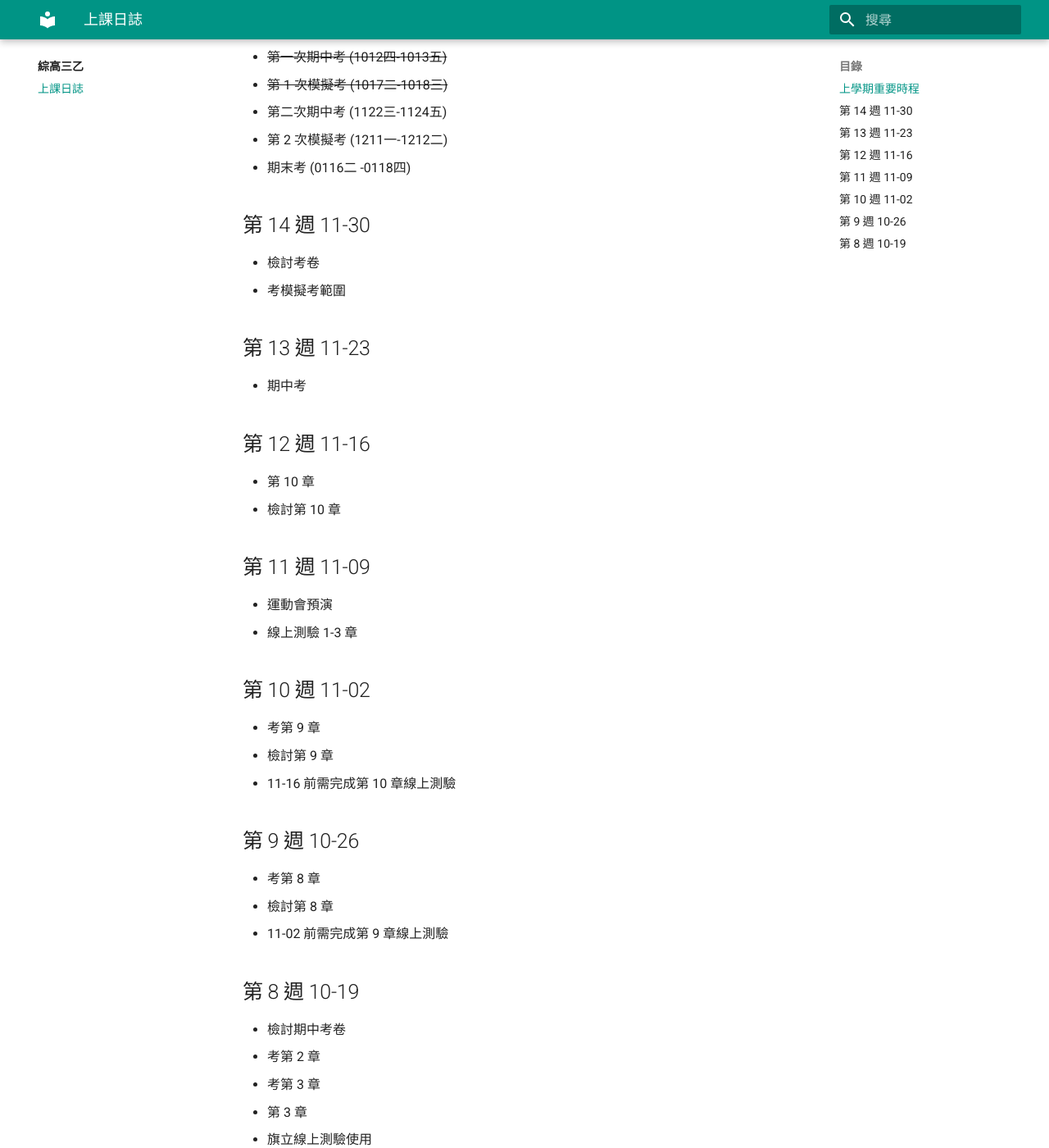
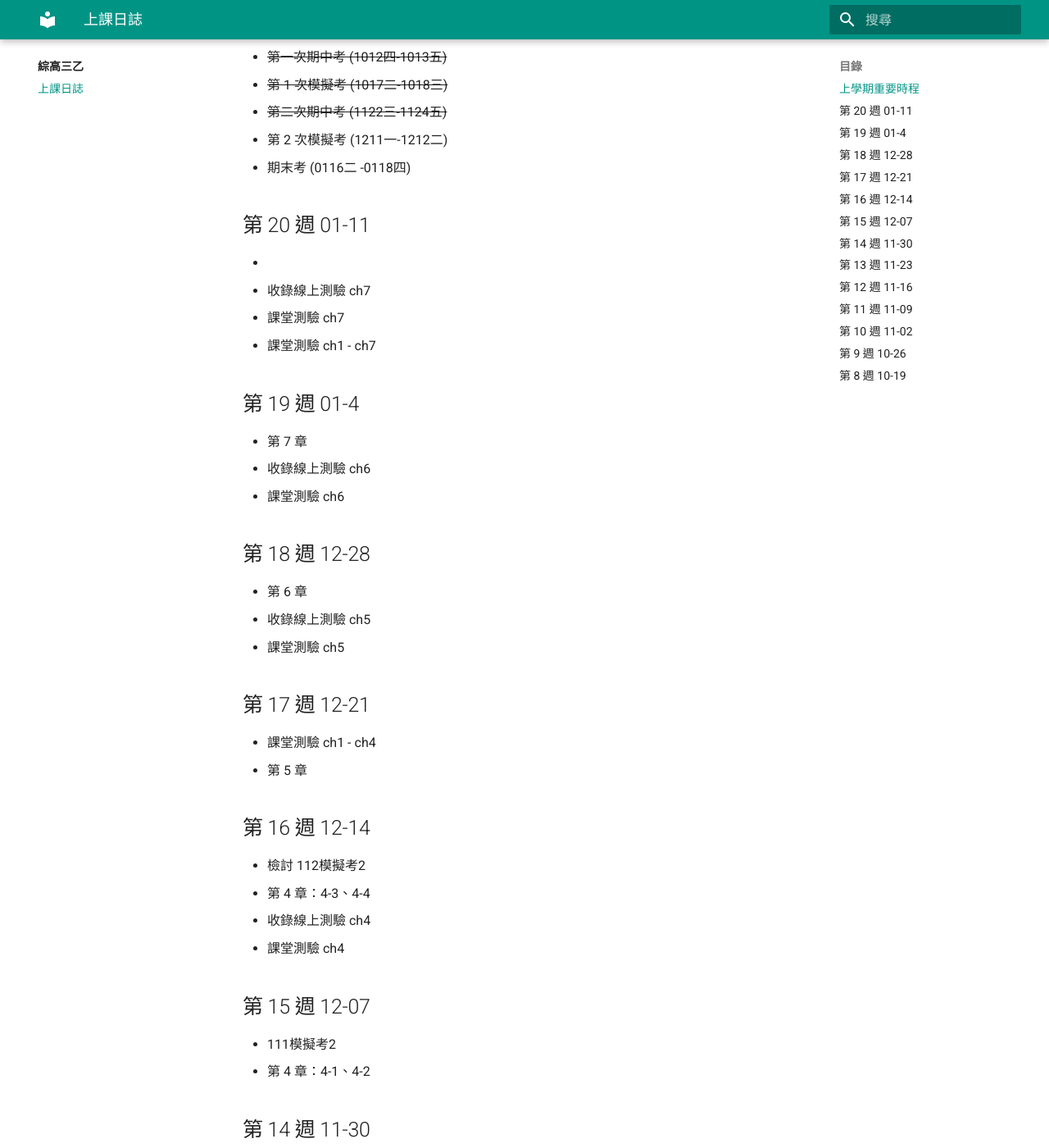
Before and after one commit to cwyedu/school-112, an MkDocs documentation site: the page built from docs/bs110/112_1_bs110_log.md, in a window 1280 px wide and 1400 px high, scrolled down 287 px. Shown: the whole window at 82% size. Built offline with MkDocs 1.6.1 and Material for MkDocs 9.7.7, drawn with Linux system fonts in a browser that asks for light colours.

```diff
--- a/docs/bs110/112_1_bs110_log.md
+++ b/docs/bs110/112_1_bs110_log.md
@@ -7,9 +7,51 @@
 
 - <del>第一次期中考 (1012四-1013五)</del>
 - <del>第 1 次模擬考 (1017二-1018三)</del>
-- 第二次期中考 (1122三-1124五)
+- <del>第二次期中考 (1122三-1124五)</del>
 - 第 2 次模擬考 (1211一-1212二)
 - 期末考 (0116二 -0118四)
+
+
+## 第 20 週 01-11
+
+-
+- 收錄線上測驗 ch7
+- 課堂測驗 ch7
+- 課堂測驗 ch1 - ch7
+
+
+## 第 19 週 01-4
+
+- 第 7 章
+- 收錄線上測驗 ch6
+- 課堂測驗 ch6
+
+## 第 18 週 12-28
+
+- 第 6 章
+- 收錄線上測驗 ch5
+- 課堂測驗 ch5
+
+
+## 第 17 週 12-21
+
+- 課堂測驗 ch1 - ch4
+- 第 5 章
+
+
+## 第 16 週 12-14
+
+- 檢討 112模擬考2
+- 第 4 章：4-3、4-4
+- 收錄線上測驗 ch4
+- 課堂測驗 ch4
+
+
+## 第 15 週 12-07
+
+- 111模擬考2
+- 第 4 章：4-1、4-2
+
 
 ## 第 14 週 11-30
 
--- a/mkdocs.yml
+++ b/mkdocs.yml
@@ -91,6 +91,7 @@ nav:
       - programming/app_inventor/index.md
       - 開發環境: programming/app_inventor/env.md
       - programming/app_inventor/calculator.md
+      - programming/app_inventor/pair_up_fruits.md
     - APCS:
       - programming/apcs/index.md
     - Bebras: programming/bebras.md
```
Also changed, not shown: docs/programming/app_inventor/pair_up_fruits.md (added, +23 -0 lines), docs/programming/app_inventor/blocks.png (added).
